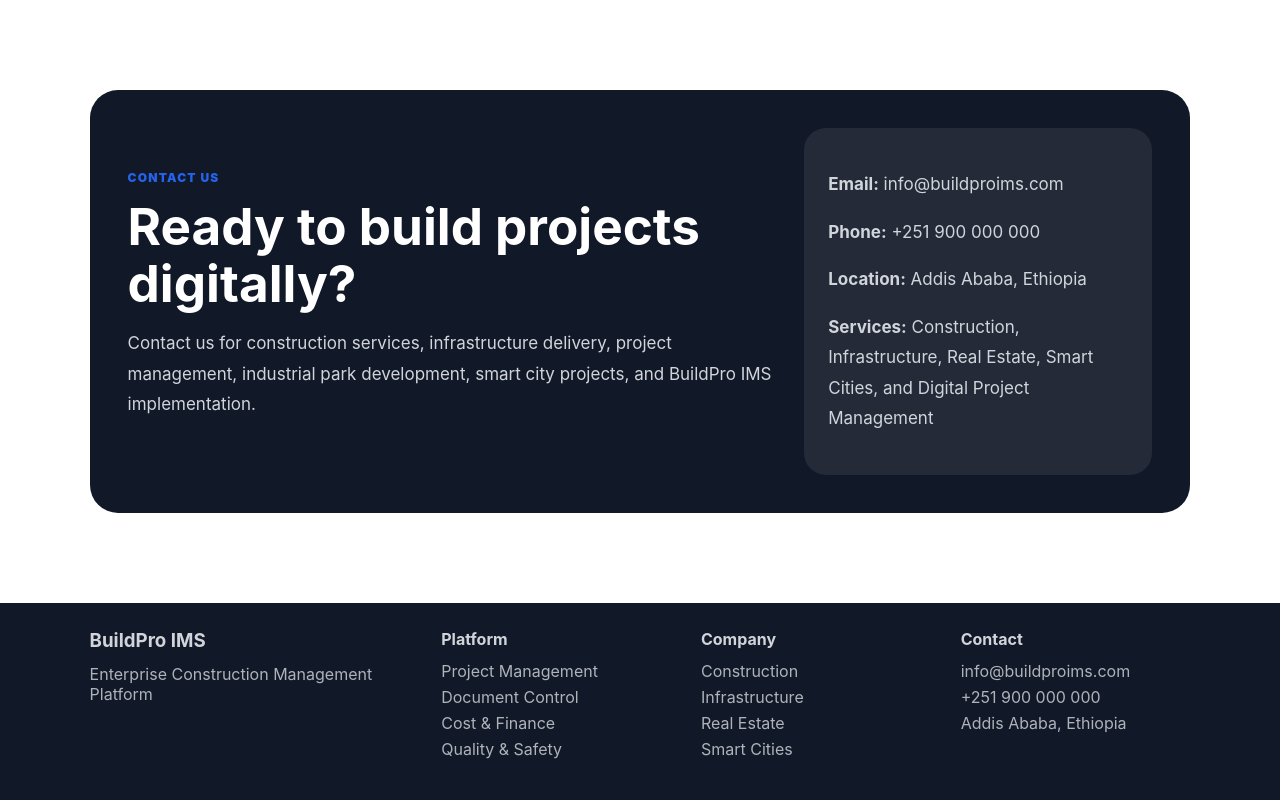
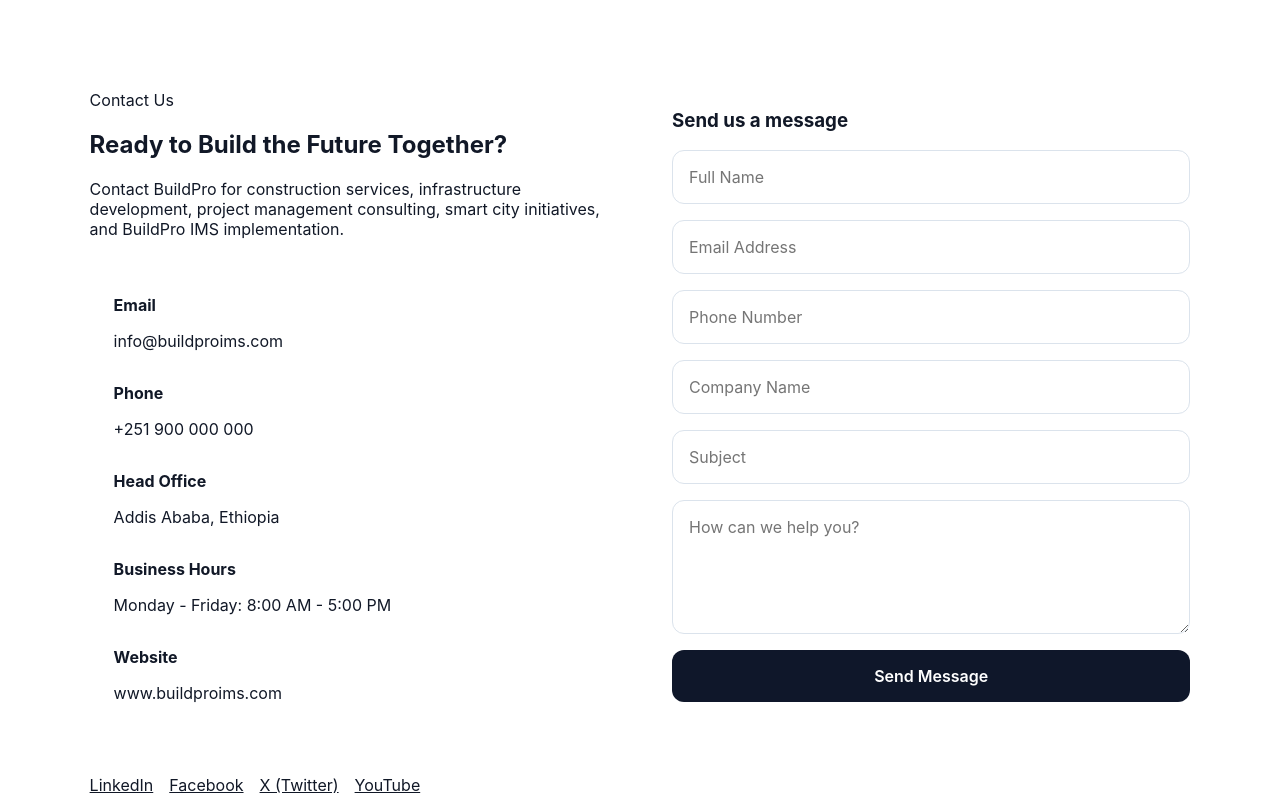
Before and after one commit to shimebet/construction-management-system, a React (Vite) app in the folder frontend/: page / in a window 1280 px wide. Shown: the part 6280-7080 px from the top of the page. Built offline with nearby package versions, Linux system fonts and the light colour scheme.

Commit message:
add contact form

```diff
--- /dev/null
+++ b/frontend/src/api/contact.api.ts
@@ -0,0 +1,17 @@
+import { api } from './client';
+
+export type ContactPayload = {
+  name: string;
+  email: string;
+  phone?: string;
+  company?: string;
+  subject?: string;
+  message: string;
+};
+
+export const contactApi = {
+  send: async (data: ContactPayload) => {
+    const response = await api.post('/contact', data);
+    return response.data;
+  },
+};
--- a/frontend/src/index.css
+++ b/frontend/src/index.css
@@ -1044,3 +1044,119 @@
     grid-template-columns: 1fr;
   }
 }
+.auth-loading-overlay {
+  position: fixed;
+  inset: 0;
+  background: rgba(255, 255, 255, 0.72);
+  backdrop-filter: blur(3px);
+  display: flex;
+  align-items: center;
+  justify-content: center;
+  z-index: 9999;
+}
+
+.auth-loading-card {
+  background: #ffffff;
+  padding: 24px 28px;
+  border-radius: 14px;
+  box-shadow: 0 18px 45px rgba(15, 23, 42, 0.18);
+  text-align: center;
+  min-width: 220px;
+}
+
+.auth-loading-card p {
+  margin-top: 12px;
+  margin-bottom: 0;
+  font-weight: 600;
+  color: #334155;
+}
+
+.auth-spinner {
+  width: 18px;
+  height: 18px;
+  border: 2px solid rgba(37, 99, 235, 0.25);
+  border-top-color: #2563eb;
+  border-radius: 50%;
+  display: inline-block;
+  animation: auth-spin 0.75s linear infinite;
+}
+
+button .auth-spinner {
+  width: 16px;
+  height: 16px;
+  border-color: rgba(255, 255, 255, 0.35);
+  border-top-color: #ffffff;
+}
+
+@keyframes auth-spin {
+  to {
+    transform: rotate(360deg);
+  }
+}
+
+
+
+.company-contact-wrapper {
+  display: grid;
+  grid-template-columns: 1fr 1fr;
+  gap: 4rem;
+  align-items: start;
+}
+
+.company-contact-details {
+  display: grid;
+  gap: 1rem;
+  margin-top: 2rem;
+}
+
+.company-contact-form form {
+  display: flex;
+  flex-direction: column;
+  gap: 1rem;
+}
+
+.company-contact-form input,
+.company-contact-form textarea {
+  width: 100%;
+  padding: 1rem;
+  border: 1px solid #dbe3ec;
+  border-radius: 12px;
+}
+
+.company-contact-form button {
+  padding: 1rem;
+  border: none;
+  border-radius: 12px;
+  cursor: pointer;
+  background: #0f172a;
+  color: white;
+  font-weight: 600;
+}
+
+.company-social-links {
+  display: flex;
+  gap: 1rem;
+  margin-top: 2rem;
+}
+
+@media (max-width: 768px) {
+  .company-contact-wrapper {
+    grid-template-columns: 1fr;
+  }
+}
+
+.company-contact-message {
+  margin-bottom: 1rem;
+  padding: 0.85rem 1rem;
+  border-radius: 12px;
+  background: #ecfdf5;
+  color: #047857;
+  font-weight: 600;
+}
+
+.company-contact-form button:disabled,
+.company-contact-form input:disabled,
+.company-contact-form textarea:disabled {
+  opacity: 0.7;
+  cursor: not-allowed;
+}
--- a/frontend/src/pages/public/HomePage.tsx
+++ b/frontend/src/pages/public/HomePage.tsx
@@ -1,13 +1,13 @@
+import { useState } from 'react';
 import { Link } from 'react-router-dom';
+import { contactApi } from '../../api/contact.api';
 import {
   ArrowRight,
   Award,
   BarChart3,
   Building2,
   CheckCircle2,
-  ClipboardCheck,
   FileCheck2,
-  FileText,
   HardHat,
   Landmark,
   MapPinned,
@@ -115,9 +115,62 @@
   'PMI Project Management Practices',
 ];
 
-const clients = ['Government', 'Developers', 'Contractors', 'Consultants', 'Industrial Clients'];
+const clients = [
+  'Government',
+  'Developers',
+  'Contractors',
+  'Consultants',
+  'Industrial Clients',
+];
 
 export default function HomePage() {
+  const [contactForm, setContactForm] = useState({
+    name: '',
+    email: '',
+    phone: '',
+    company: '',
+    subject: '',
+    message: '',
+  });
+
+  const [contactLoading, setContactLoading] = useState(false);
+  const [contactMessage, setContactMessage] = useState('');
+
+  function updateContactField(field: keyof typeof contactForm, value: string) {
+    setContactForm((prev) => ({
+      ...prev,
+      [field]: value,
+    }));
+  }
+
+  async function handleContactSubmit(e: React.FormEvent) {
+    e.preventDefault();
+
+    try {
+      setContactLoading(true);
+      setContactMessage('');
+
+      await contactApi.send(contactForm);
+
+      setContactMessage('Thank you. Your message has been sent successfully.');
+
+      setContactForm({
+        name: '',
+        email: '',
+        phone: '',
+        company: '',
+        subject: '',
+        message: '',
+      });
+    } catch (error: any) {
+      setContactMessage(
+        error.response?.data?.message || 'Failed to send message.',
+      );
+    } finally {
+      setContactLoading(false);
+    }
+  }
+
   return (
     <div className="company-public-page">
       <section className="company-hero">
@@ -137,9 +190,10 @@
           <h1>Engineering modern construction with digital project control.</h1>
 
           <p>
-            BuildPro IMS brings construction delivery, planning, document control,
-            procurement, quality, safety, cost, finance, reporting, and audit
-            visibility into one enterprise-grade construction management platform.
+            BuildPro IMS brings construction delivery, planning, document
+            control, procurement, quality, safety, cost, finance, reporting, and
+            audit visibility into one enterprise-grade construction management
+            platform.
           </p>
 
           <div className="company-hero-actions">
@@ -171,8 +225,8 @@
           <p>
             We deliver construction and infrastructure solutions for public,
             commercial, industrial, and urban development projects. BuildPro IMS
-            supports international-standard project management, document control,
-            quality, safety, cost, procurement, and finance.
+            supports international-standard project management, document
+            control, quality, safety, cost, procurement, and finance.
           </p>
         </div>
 
@@ -231,7 +285,12 @@
 
         <div className="company-about-grid">
           {featuredProjects.map(({ title, text, icon: Icon }) => (
-            <InfoCard key={title} icon={<Icon size={28} />} title={title} text={text} />
+            <InfoCard
+              key={title}
+              icon={<Icon size={28} />}
+              title={title}
+              text={text}
+            />
           ))}
         </div>
       </section>
@@ -305,31 +364,116 @@
       </section>
 
       <section id="contact" className="company-section company-light-section">
-        <div className="company-contact-card">
-          <div>
+        <div className="company-contact-wrapper">
+          <div className="company-contact-info">
             <span>Contact Us</span>
-            <h2>Ready to build projects digitally?</h2>
+
+            <h2>Ready to Build the Future Together?</h2>
+
             <p>
-              Contact us for construction services, infrastructure delivery,
-              project management, industrial park development, smart city
-              projects, and BuildPro IMS implementation.
+              Contact BuildPro for construction services, infrastructure
+              development, project management consulting, smart city initiatives,
+              and BuildPro IMS implementation.
             </p>
+
+            <div className="company-contact-details">
+              <div>
+                <strong>Email</strong>
+                <p>info@buildproims.com</p>
+              </div>
+
+              <div>
+                <strong>Phone</strong>
+                <p>+251 900 000 000</p>
+              </div>
+
+              <div>
+                <strong>Head Office</strong>
+                <p>Addis Ababa, Ethiopia</p>
+              </div>
+
+              <div>
+                <strong>Business Hours</strong>
+                <p>Monday - Friday: 8:00 AM - 5:00 PM</p>
+              </div>
+
+              <div>
+                <strong>Website</strong>
+                <p>www.buildproims.com</p>
+              </div>
+            </div>
+
+            <div className="company-social-links">
+              <a href="#">LinkedIn</a>
+              <a href="#">Facebook</a>
+              <a href="#">X (Twitter)</a>
+              <a href="#">YouTube</a>
+            </div>
           </div>
 
-          <div className="company-contact-details">
-            <p>
-              <strong>Email:</strong> info@buildproims.com
-            </p>
-            <p>
-              <strong>Phone:</strong> +251 900 000 000
-            </p>
-            <p>
-              <strong>Location:</strong> Addis Ababa, Ethiopia
-            </p>
-            <p>
-              <strong>Services:</strong> Construction, Infrastructure, Real
-              Estate, Smart Cities, and Digital Project Management
-            </p>
+          <div className="company-contact-form">
+            <h3>Send us a message</h3>
+
+            {contactMessage && (
+              <div className="company-contact-message">{contactMessage}</div>
+            )}
+
+            <form onSubmit={handleContactSubmit}>
+              <input
+                type="text"
+                placeholder="Full Name"
+                value={contactForm.name}
+                onChange={(e) => updateContactField('name', e.target.value)}
+                disabled={contactLoading}
+                required
+              />
+
+              <input
+                type="email"
+                placeholder="Email Address"
+                value={contactForm.email}
+                onChange={(e) => updateContactField('email', e.target.value)}
+                disabled={contactLoading}
+                required
+              />
+
+              <input
+                type="tel"
+                placeholder="Phone Number"
+                value={contactForm.phone}
+                onChange={(e) => updateContactField('phone', e.target.value)}
+                disabled={contactLoading}
+              />
+
+              <input
+                type="text"
+                placeholder="Company Name"
+                value={contactForm.company}
+                onChange={(e) => updateContactField('company', e.target.value)}
+                disabled={contactLoading}
+              />
+
+              <input
+                type="text"
+                placeholder="Subject"
+                value={contactForm.subject}
+                onChange={(e) => updateContactField('subject', e.target.value)}
+                disabled={contactLoading}
+              />
+
+              <textarea
+                rows={5}
+                placeholder="How can we help you?"
+                value={contactForm.message}
+                onChange={(e) => updateContactField('message', e.target.value)}
+                disabled={contactLoading}
+                required
+              />
+
+              <button type="submit" disabled={contactLoading}>
+                {contactLoading ? 'Sending...' : 'Send Message'}
+              </button>
+            </form>
           </div>
         </div>
       </section>
```
Also changed, not shown: frontend/src/components/ui/Spinner.tsx (added, +16 -0 lines), frontend/src/pages/auth/LoginPage.tsx (+43 -5 lines), 1 other file (tests, documents, lock files or other folders).
